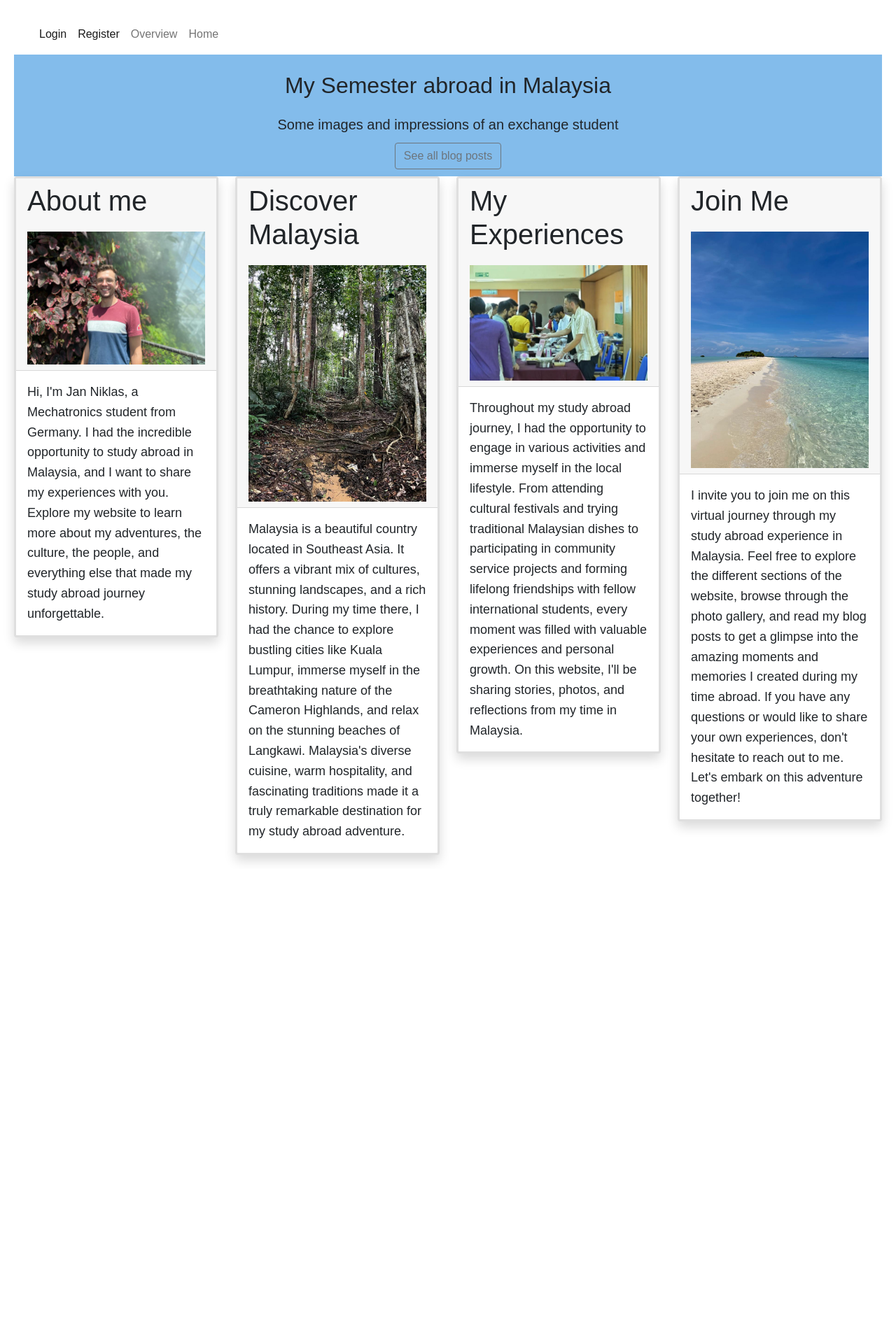
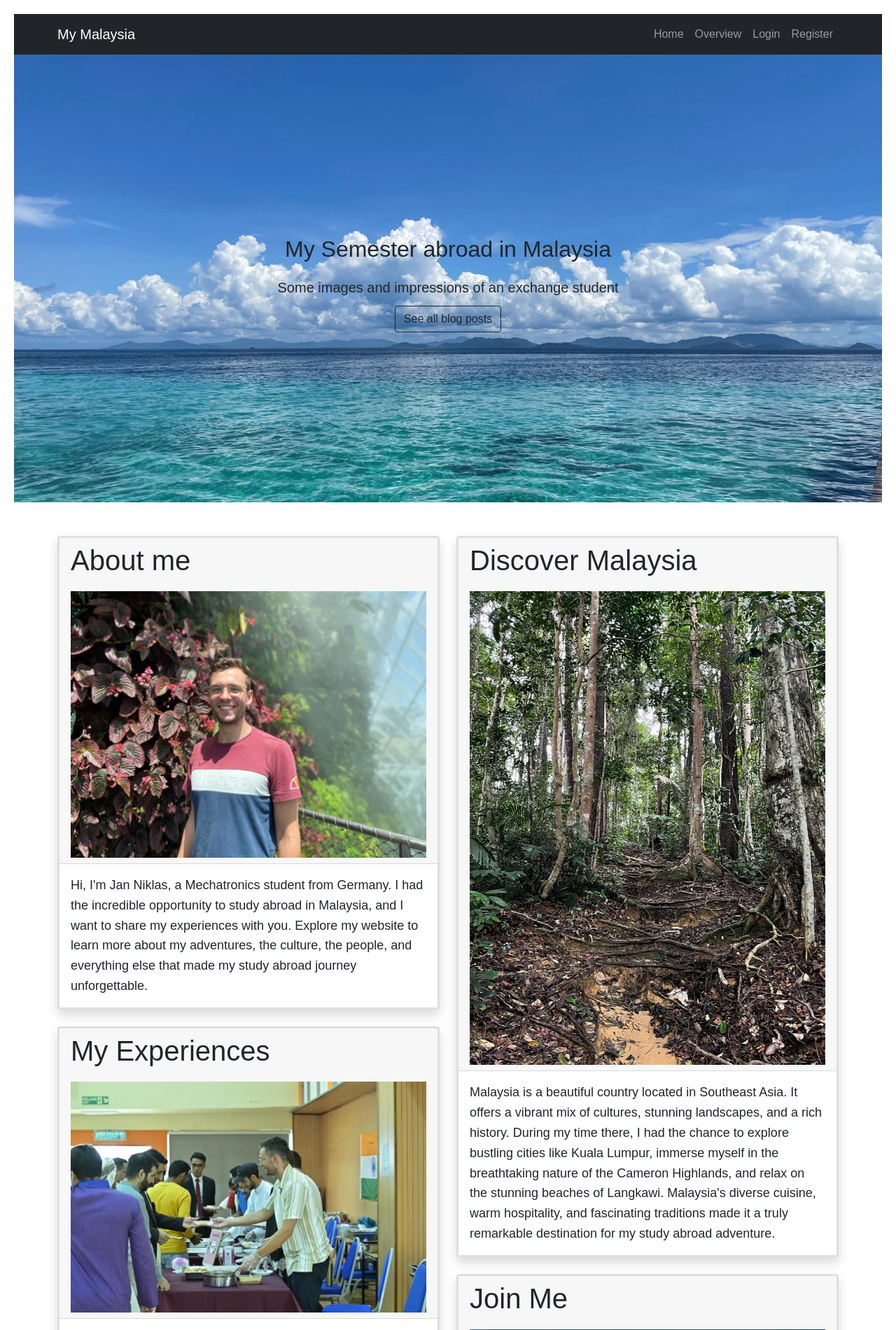
Before and after one commit to pppster/Travel, a Django app: page / in a window 1280 px wide. Shown: the top 1901 px of the page at 70% size. Before the commit the page ends 1233 px from the top, so only its background shows below. Run offline with Django 4.2, Linux system fonts and the light colour scheme; some libraries are stand-ins or nearby versions.

Commit message:
hero section and register styling

```diff
--- a/templates/article-overview.html
+++ b/templates/article-overview.html
@@ -12,7 +12,7 @@
       </center>
     </header>
 
-    <div class="row row-cols-1 row-cols-md-3 g-4" data-masonry='{"percentPosition": true }'>
+    <div class="row row-cols-md-1 row-cols-lg-2 row-cols-xxl-3 g-4" data-masonry='{"percentPosition": true }'>
         {% for article in articles %}
         <div class="col">
           <div class="card h-100 border-3 shadow">
--- a/templates/article.html
+++ b/templates/article.html
@@ -61,7 +61,7 @@ Article
           <center>
           <div>
             {% if user.is_authenticated%}
-              <form action='' method='POST' style="width=50%">
+              <form action='' method='POST' class="w-75 mx-auto">
                 {% csrf_token %}
 
                 {{form.as_p }}
--- a/templates/base.html
+++ b/templates/base.html
@@ -38,42 +38,34 @@
         font-size: 18px;
         margin-bottom: 10px;
       }
+
     </style>
 
     <title>{% block title %}{% endblock %}</title>
   </head>
 
       <!-- Navbar -->
-      <nav class="navbar navbar-expand-lg navbar-light bg-white">
-        <div class="container-fluid">
-          <button class="navbar-toggler" type="button" data-mdb-toggle="collapse"
-            data-mdb-target="#navbarExample01" aria-controls="navbarExample01" aria-expanded="false"
-            aria-label="Toggle navigation">
-            <i class="fas fa-bars"></i>
+      <nav class="navbar navbar-expand-lg bg-dark navbar-dark">
+        <div class="container">
+            <a href="#" class="navbar-brand">My Malaysia</a>
+
+            <button
+                class="navbar-toggler"
+                type="button"
+                data-bs-toggle="collapse"
+                data-bs-target="#navmenu"
+                >
+                <span class="navbar-toggler-icon"></span>
             </button>
-          <div class="collapse navbar-collapse" id="navbarExample01">
-            <ul class="navbar-nav me-auto mb-2 mb-lg-0">
-              {% if user.is_authenticated%}
-              <li class="nav-item active">
-                <a class="nav-link" aria-current="page" href="/logout">Logout</a>
-              </li>
 
-
-              {% else %}
-              <li class="nav-item active">
-                <a class="nav-link" aria-current="page" href="/login">Login</a>
-              </li>
-
-              <li class="nav-item active">
-                <a class="nav-link" aria-current="page" href="/register">Register</a>
-              </li>
-              {% endif %}
+            <div class="collapse navbar-collapse" id="navmenu""">
+                <ul class="navbar-nav ms-auto">
                   <li class="nav-item">
-                <a class="nav-link" href="/overview">Overview</a>
+                    <a class="nav-link" href="/">Home</a>
                   </li>
 
                   <li class="nav-item">
-                <a class="nav-link" href="/">Home</a>
+                    <a class="nav-link" href="/overview">Overview</a>
                   </li>
 
                   {% if user.is_staff %}
@@ -82,11 +74,26 @@
                   </li>
                   {% endif %}
 
-              {% if user.is_authenticated %}
+                  {% if user.is_authenticated%}
                   <li class="nav-item">
-                <a class="nav-link text-info" href="">{{ user.username }}</a>
+                    <a class="nav-link" aria-current="page" href="/logout"><span class="glyphicon glyphicon-log-in"></span> Logout</a>
+                  </li>
+
+                  <li class="nav-item">
+                    <a class="nav-link disabled" aria-current="page" href=""><i class="bi bi-person-square"></i> {{ user.username }}</a>
+                  </li>
+
+
+                  {% else %}
+                  <li class="nav-item">
+                    <a class="nav-link" aria-current="page" href="/login"><span class="glyphicon glyphicon-log-in"></span> Login</a>
+                  </li>
+
+                  <li class="nav-item">
+                    <a class="nav-link" aria-current="page" href="/register"><span class="glyphicon glyphicon-user"></span> Register</a>
                   </li>
                   {% endif %}
+
                 </ul>
             </div>
         </div>
--- a/templates/home.html
+++ b/templates/home.html
@@ -9,35 +9,66 @@ Home
 
 
 
+
 {% block content %}
 
     <!-- hero section -->
+    <style>
+      .hero-section {
+        position: relative;
+        overflow: hidden;
+        height: 80vh;
+      }
+
+      .hero-bg {
+        position: absolute;
+        top: 0;
+        left: 0;
+        width: 100%;
+        height: 100%;
+        z-index: -1;
+      }
+
+      .hero-bg img {
+        object-fit: cover;
+        object-position: center;
+        width: 100%;
+        height: 100%;
+      }
 
 
-    <header class="masthead">
-        <link rel="stylesheet" href="{% static 'home.css' %}">
+
+    </style>
+
+
+    <section class="hero-section" >
+      <div class="hero-bg">
+        <img src="{% static 'hero.jpg' %}" alt="Hero Background Image" class="img-fluid">
+      </div>
         <div class="container h-100">
           <div class="row h-100 align-items-center">
             <div class="col-12 text-center">
               <br>
               <h1 class="fw-light">My Semester abroad in Malaysia</h1>
               <p class="lead">Some images and impressions of an exchange student</p>
-              <div><a href="/overview"><button class="btn btn-outline-secondary">See all blog posts</button></a><div>
+              <div><a href="/overview"><button class="btn btn-outline-dark">See all blog posts</button></a><div>
               <p></p>
 
             </div>
           </div>
         </div>
-    </header>
+      </section>
 
     <!-- hero section -->
-
-<div class="row row-cols-1 row-cols-md-4 g-4" data-masonry='{"percentPosition": true }'>
+<div class="container mt-5">
+  <div class="row row-cols-md-1 row-cols-xl-2 g-4" data-masonry='{"percentPosition": true }'>
     <div class="col">
       <div class="card h-100 border-3 shadow">
         <div class="card-header">
           <h1 class="display-6">About me</h1>
+          <center>
             <img src="static/aboutme.jpg" class="img-fluid">
+          </center>
         </div>
 
         <div class="card-body">
@@ -54,7 +85,9 @@ Home
       <div class="card h-100 border-3 shadow">
         <div class="card-header">
           <h1 class="display-6">Discover Malaysia</h1>
+          <center>
             <img src="static/discovermy.jpg" class="img-fluid">
+          </center>
         </div>
 
         <div class="card-body">
@@ -71,7 +104,9 @@ Home
       <div class="card h-100 border-3 shadow">
         <div class="card-header">
           <h1 class="display-6">My Experiences</h1>
+          <center>
             <img src="static/experiences.jpg" class="img-fluid">
+          </center>
         </div>
 
         <div class="card-body">
@@ -88,7 +123,9 @@ Home
       <div class="card h-100 border-3 shadow">
         <div class="card-header">
           <h1 class="display-6">Join Me</h1>
+          <center>
             <img src="static/adventure.jpg" class="img-fluid">
+          </center>
         </div>
 
         <div class="card-body">
@@ -101,5 +138,6 @@ Home
       </div>
     </div>
   </div>
+</div>
 
 {% endblock %}
```
Also changed, not shown: blog/settings.py (+6 -2 lines), templates/accounts/register.html (+42 -13 lines), db.sqlite3. Lines whose indentation alone changed are shown as unchanged.
